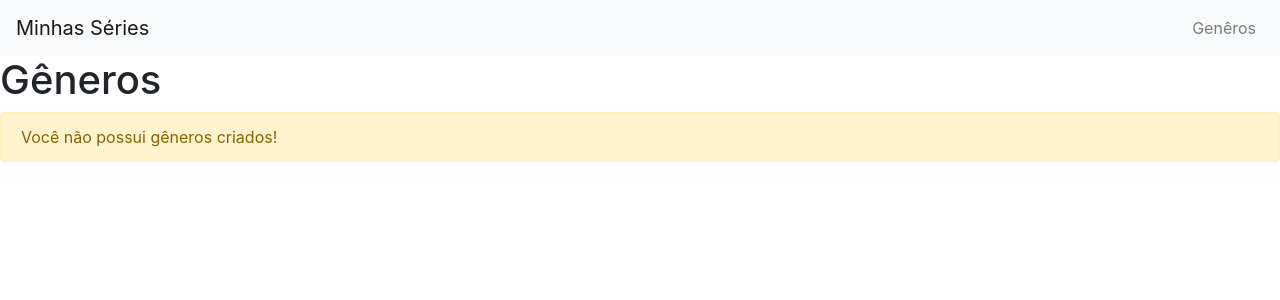
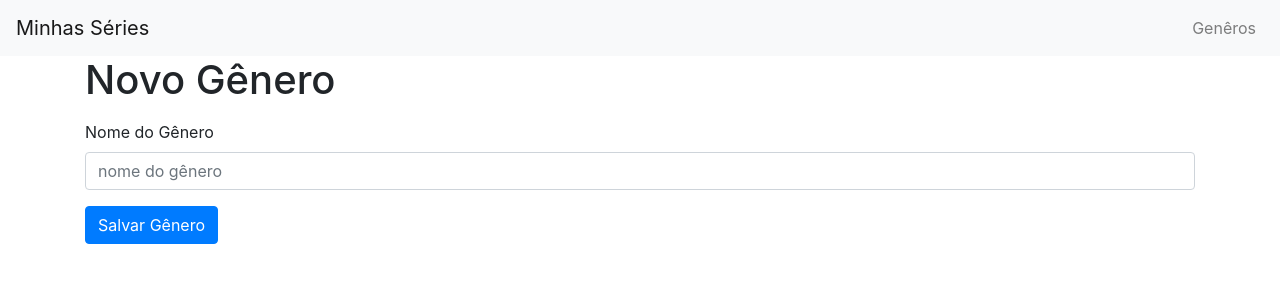
Before and after one commit to brenodev/minhas-series-favoritas, a React (Create React App) app: page /generos/novo in a window 1280 px wide. Shown: the top 300 px of the page. Built offline with nearby package versions, Linux system fonts and the light colour scheme; no server answers.

Commit message:
iniciado construção do componento NOVOGENERO e consumindo api de busca

```diff
--- a/src/App.js
+++ b/src/App.js
@@ -1,30 +1,31 @@
-import React,{useState,useEffect} from 'react';
-import axios from 'axios'
-import { BrowserRouter as Router, Route } from 'react-router-dom'
+import React, { useState, useEffect } from "react";
+import axios from "axios";
+import { BrowserRouter as Router, Route } from "react-router-dom";
 
 //CUSTOM COMPONENTS
-import Header from './components/Header/Header';
-import Home from './components/Home/Home';
-import Genres from './components/Genres/Genres';
-
+import Header from "./components/Header/Header";
+import Home from "./components/Home/Home";
+import Genres from "./components/Genres/Genres";
+import NewGenres from "./components/Genres/NewGenres/NewGenres";
 
 const App = () => {
-  const [data, setData] = useState()
-  useEffect(()=> {
-    axios.get('/api').then(res => {
-      setData(res.data)
-    })
-  }, [])
+  const [data, setData] = useState();
+  useEffect(() => {
+    axios.get("/api").then(res => {
+      setData(res.data);
+    });
+  }, []);
 
   return (
     <Router>
       <div>
         <Header />
-        <Route exact path='/' component={Home} />
-        <Route path='/generos' component={Genres} />
+        <Route exact path="/" component={Home} />
+        <Route path="/generos/novo" exact component={NewGenres} />
+        <Route path="/generos" exact component={Genres} />
         <pre>{JSON.stringify(data)}</pre>
       </div>
     </Router>
-  )
-}
+  );
+};
 export default App;
--- a/src/components/Genres/NewGenres/NewGenres.jsx
+++ b/src/components/Genres/NewGenres/NewGenres.jsx
@@ -1,23 +1,42 @@
-import React from "react";
+import React, { useState } from "react";
+import axios from "axios";
 
 const NewGenres = () => {
+  const [name, setName] = useState("");
+  const onChange = evt => {
+    // console.log(evt.target.value)
+    setName(evt.target.value);
+  };
+
+  const onSave = () => {
+    axios
+      .post("/api/genres", {
+        name
+      })
+      .then(res => {
+        console.log(res);
+      });
+  };
+
   return (
     <div className="container">
       <h1>Novo Gênero</h1>
+      <p>{name}</p>
       <form action="">
         <div className="form-group">
-          <label htmlFor="exampleInputEmail1">Email address</label>
+          <label htmlFor="name">Nome do Gênero</label>
           <input
-            type="email"
+            onChange={onChange}
+            type="text"
             className="form-control"
-            id="exampleInputEmail1"
-            aria-describedby="emailHelp"
-            placeholder="Enter email"
+            id="name"
+            value={name}
+            placeholder="nome do gênero"
           />
-          <small id="emailHelp" className="form-text text-muted">
-            We'll never share your email with anyone else.
-          </small>
         </div>
+        <button onClick={onSave} type="button" className="btn btn-primary">
+          Salvar Gênero
+        </button>
       </form>
     </div>
   );
```
Also changed, not shown: 2 other files (tests, documents, lock files or other folders).
